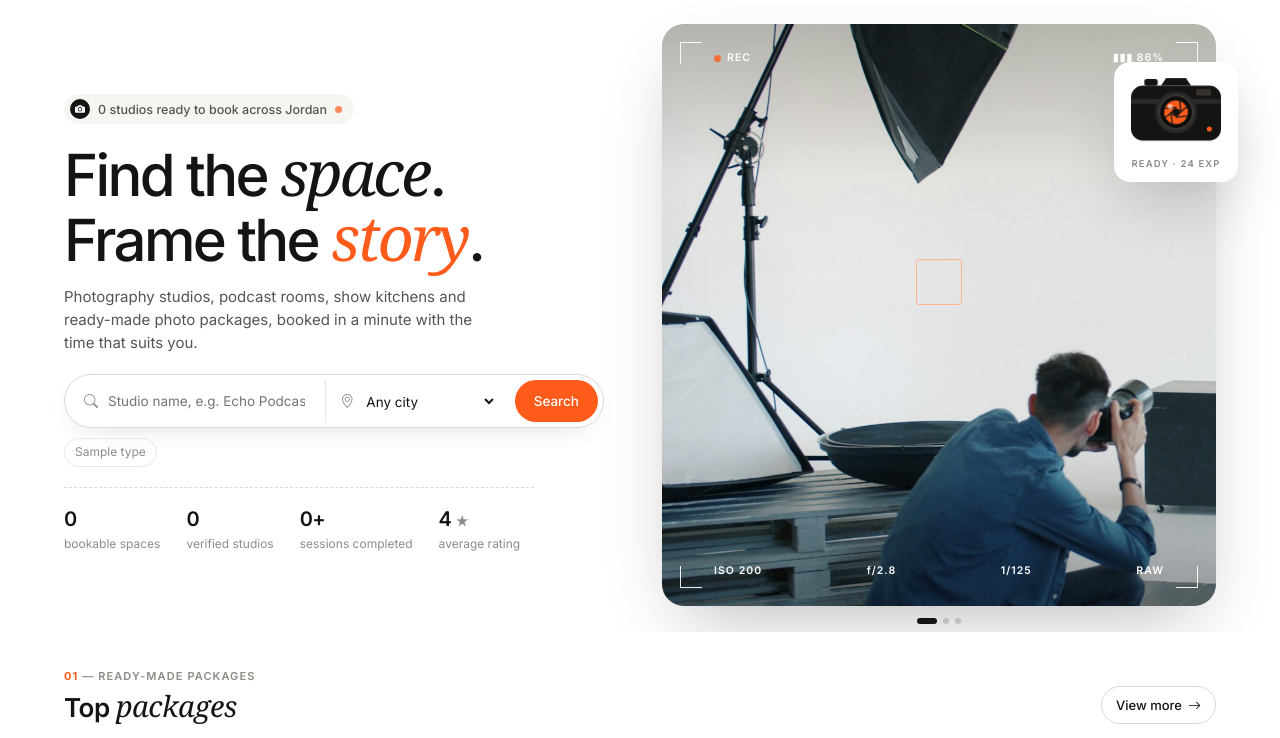
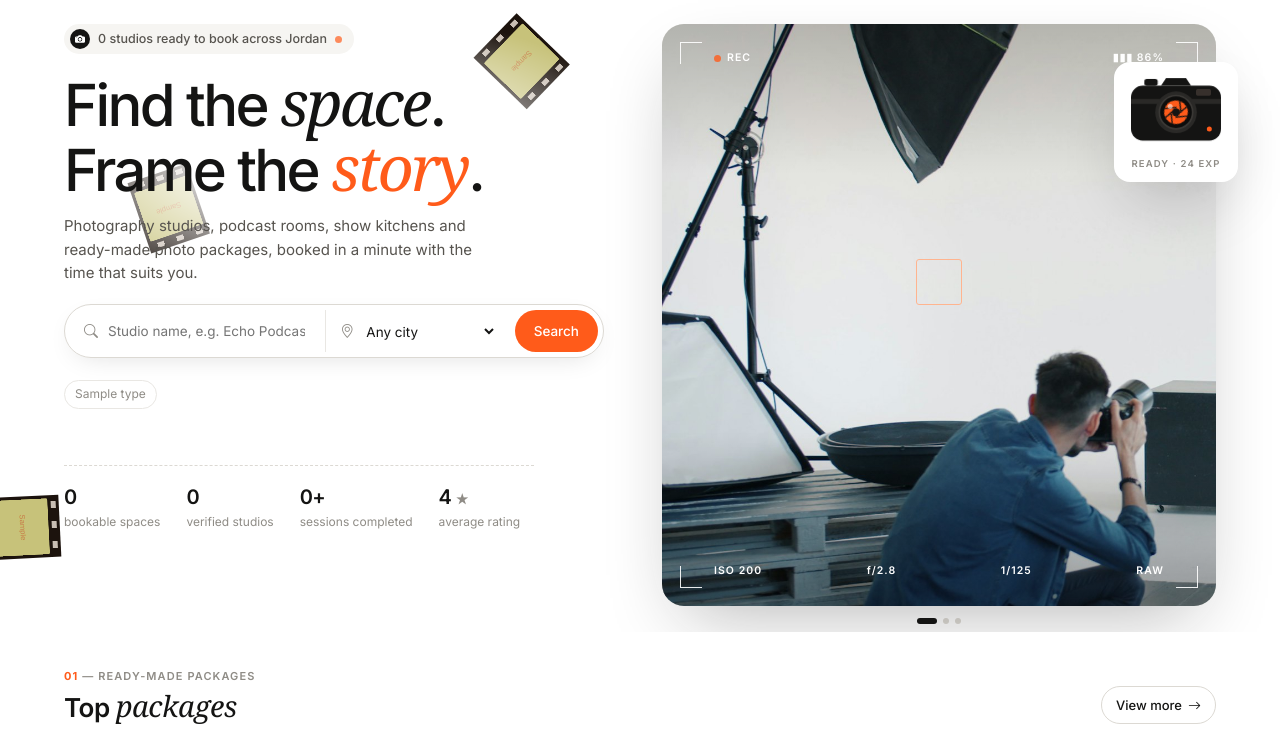
Before and after one commit to Mousa-Joudeh/laravel-project, a Laravel app: page / in a window 1280 px wide. Shown: the part 64-802 px from the top of the page. Run offline with Laravel 12, Linux system fonts and the light colour scheme; tables that the repository leaves empty hold one stand-in row (values such as "Sample post"); grey boxes marked "Sample" are stand-in pictures; data that the repository does not hold is empty; some web fonts are replaced.

Commit message:
feat: curved film ribbon and balanced hero spacing on landing

```diff
--- a/public/css/landing.css
+++ b/public/css/landing.css
@@ -20,7 +20,7 @@
 
 /* ---------- hero ---------- */
 .hero { padding: 24px 0 8px; overflow: hidden; }
-.hero-grid { display: grid; grid-template-columns: 1fr 1fr; gap: 44px; align-items: center; }
+.hero-grid { display: grid; grid-template-columns: 1fr 1fr; gap: 44px; align-items: start; }
 
 .pill {
     display: inline-flex; align-items: center; gap: 8px; height: 30px; padding: 0 12px 0 6px;
@@ -45,11 +45,11 @@
 .hs-field input, .hs-field select { width: 100%; border: 0; outline: none; background: transparent; font: inherit; font-size: 13.5px; color: var(--ink); }
 .hero-search .btn { height: 42px; }
 
-.hero-quick { display: flex; flex-wrap: wrap; gap: 6px; margin-top: 10px; }
+.hero-quick { display: flex; flex-wrap: wrap; gap: 6px; margin-top: 22px; }
 .hero-quick a { padding: 4px 10px; border-radius: 999px; border: 1px solid var(--line); font-size: 12px; color: var(--ink-3); }
 .hero-quick a:hover { color: var(--ink); border-color: var(--ink-3); }
 
-.hero-stats { display: flex; gap: 26px; margin-top: 20px; padding-top: 16px; border-top: 1px dashed var(--line-2); max-width: 470px; }
+.hero-stats { display: flex; gap: 26px; margin-top: 56px; padding-top: 16px; border-top: 1px dashed var(--line-2); max-width: 470px; }
 .hero-stats div { display: grid; }
 .hero-stats strong { font-size: 20px; font-weight: 600; letter-spacing: -.03em; }
 .hero-stats span { color: var(--ink-3); font-size: 12px; }
@@ -93,21 +93,29 @@
 .hero-dots button { width: 6px; height: 6px; padding: 0; border: 0; border-radius: 4px; background: var(--line-2); transition: all .3s; }
 .hero-dots button.on { width: 20px; background: var(--ink); }
 
-/* ---------- film strip ---------- */
-.filmstrip { position: fixed; z-index: 5; top: var(--nav-h); bottom: 0; left: 0; width: 64px; overflow: hidden; background: #1c130d; pointer-events: none; }
-.filmstrip::before, .filmstrip::after {
-    content: ''; position: absolute; top: 0; bottom: 0; width: 9px; z-index: 2; opacity: .8;
-    background: repeating-linear-gradient(to bottom, transparent 0 7px, #f4e9dd 7px 15px, transparent 15px 22px);
-    background-size: 5px 22px; background-repeat: repeat-y; background-position: center;
+/* ---------- film ribbon: curves behind the hero text ---------- */
+.hero { position: relative; }
+.hero-grid { position: relative; z-index: 1; }
+.film-ribbon {
+    position: absolute; inset: 0; z-index: 0; pointer-events: none;
+    -webkit-mask-image: radial-gradient(ellipse 330px 150px at 330px 160px, rgba(0, 0, 0, .18) 40%, #000 100%);
+    mask-image: radial-gradient(ellipse 330px 150px at 330px 160px, rgba(0, 0, 0, .18) 40%, #000 100%);
 }
-.filmstrip::before { left: 3px; }
-.filmstrip::after { right: 3px; }
-.filmstrip-track { position: absolute; left: 12px; right: 12px; top: 0; display: flex; flex-direction: column; gap: 8px; }
-.film-frame { position: relative; height: 54px; border-radius: 2px; overflow: hidden; background: #3a2618; }
-.film-frame img { width: 100%; height: 100%; object-fit: cover; filter: sepia(1) saturate(2.1) hue-rotate(-12deg) brightness(.78); opacity: .9; }
-.film-frame::after { content: attr(data-n); position: absolute; left: 2px; bottom: 1px; font-size: 7px; font-weight: 600; color: #ffb27a; }
-.film-edge { position: absolute; z-index: 3; top: 50%; left: 50%; transform: translate(-50%, -50%) rotate(-90deg); white-space: nowrap; font-size: 8px; font-weight: 600; letter-spacing: .4em; color: #ff9a5c; opacity: .55; }
-body.has-film .site-main, body.has-film .site-footer { padding-left: 64px; }
+.ribbon-frame {
+    position: absolute; top: 0; left: 0; width: 62px; height: 74px; padding: 11px 3px;
+    background: #1c130d;
+    offset-path: path("M 560 -80 C 600 120, 330 150, 150 215 C -20 280, 20 470, 40 760");
+    offset-rotate: auto;
+    animation: ribbon-move 50s linear infinite;
+}
+.ribbon-frame::before, .ribbon-frame::after {
+    content: ''; position: absolute; left: 0; right: 0; height: 5px; opacity: .8;
+    background: repeating-linear-gradient(to right, transparent 0 6px, #f4e9dd 6px 13px, transparent 13px 20px);
+}
+.ribbon-frame::before { top: 3px; }
+.ribbon-frame::after { bottom: 3px; }
+.ribbon-frame img { width: 100%; height: 100%; object-fit: cover; border-radius: 2px; filter: sepia(1) saturate(2.1) hue-rotate(-12deg) brightness(.78); }
+@keyframes ribbon-move { from { offset-distance: 0%; } to { offset-distance: 100%; } }
 
 /* ---------- cards ---------- */
 .media { position: relative; display: block; overflow: hidden; border-radius: 12px; aspect-ratio: 4 / 3; background: var(--soft-2); }
@@ -175,9 +183,8 @@ body.has-film .site-main, body.has-film .site-footer { padding-left: 64px; }
 .reveal.in { opacity: 1; transform: none; }
 
 /* ---------- smaller screens ---------- */
-@media (max-width: 1360px) {
-    .filmstrip { display: none; }
-    body.has-film .site-main, body.has-film .site-footer { padding-left: 0; }
+@media (max-width: 920px) {
+    .film-ribbon { display: none; }
 }
 
 @media (max-width: 920px) {
--- a/public/js/landing.js
+++ b/public/js/landing.js
@@ -1,5 +1,4 @@
-// tell the layout that this page has the film strip (adds space on the left)
-document.body.classList.add('has-film');
+
 
 // ---------- hero photos: change every 5 seconds with a camera flash ----------
 const heroImages = document.querySelectorAll('#hero-frame img');
@@ -31,21 +30,11 @@ setInterval(function () {
     showPhoto((current + 1) % heroImages.length);
 }, 5200);
 
-// ---------- film strip: moves slowly and follows the scroll ----------
-const film = document.querySelector('.filmstrip-track');
-if (film) {
-    film.innerHTML += film.innerHTML; // twice, so it loops
-    let offset = 0;
-
-    function moveFilm() {
-        offset += 0.2;
-        const half = film.scrollHeight / 2;
-        film.style.transform = 'translateY(-' + ((offset + window.scrollY * 0.35) % half) + 'px)';
-        requestAnimationFrame(moveFilm);
-    }
-    moveFilm();
-}
-
+// ---------- film ribbon: each frame starts at a different place on the curve ----------
+const ribbonFrames = document.querySelectorAll('.ribbon-frame');
+ribbonFrames.forEach(function (frame, i) {
+    frame.style.animationDelay = '-' + (i * 50 / ribbonFrames.length) + 's';
+});
 
 const observer = new IntersectionObserver(function (entries) {
     entries.forEach(function (entry) {
--- a/resources/views/landing/index.blade.php
+++ b/resources/views/landing/index.blade.php
@@ -9,24 +9,21 @@
 @section('content')
 
 
-    <div class="filmstrip">
-        <span class="film-edge">SPACES 400 ▸ 24 ▸ SAFETY FILM</span>
-        <div class="filmstrip-track">
-            @foreach ($topSpaces as $studio)
-                <div class="film-frame" data-n="{{ $loop->iteration * 3 }}A">
-                    <img src="{{ $studio->cover_url }}" alt="">
-                </div>
-            @endforeach
-            @foreach ($topPackages as $package)
-                <div class="film-frame" data-n="{{ ($loop->iteration + 5) * 3 }}A">
-                    <img src="{{ $package->cover_url }}" alt="">
-                </div>
-            @endforeach
-        </div>
-    </div>
+
 
 
     <section class="hero">
+                {{-- film ribbon that curves behind the hero text --}}
+        <div class="film-ribbon" aria-hidden="true">
+            @for ($round = 1; $round <= 3; $round++)
+                @foreach ($topSpaces as $studio)
+                    <div class="ribbon-frame"><img src="{{ $studio->cover_url }}" alt=""></div>
+                @endforeach
+                @foreach ($topPackages as $package)
+                    <div class="ribbon-frame"><img src="{{ $package->cover_url }}" alt=""></div>
+                @endforeach
+            @endfor
+        </div>
         <div class="container hero-grid">
             <div>
                 <span class="pill reveal">
```
